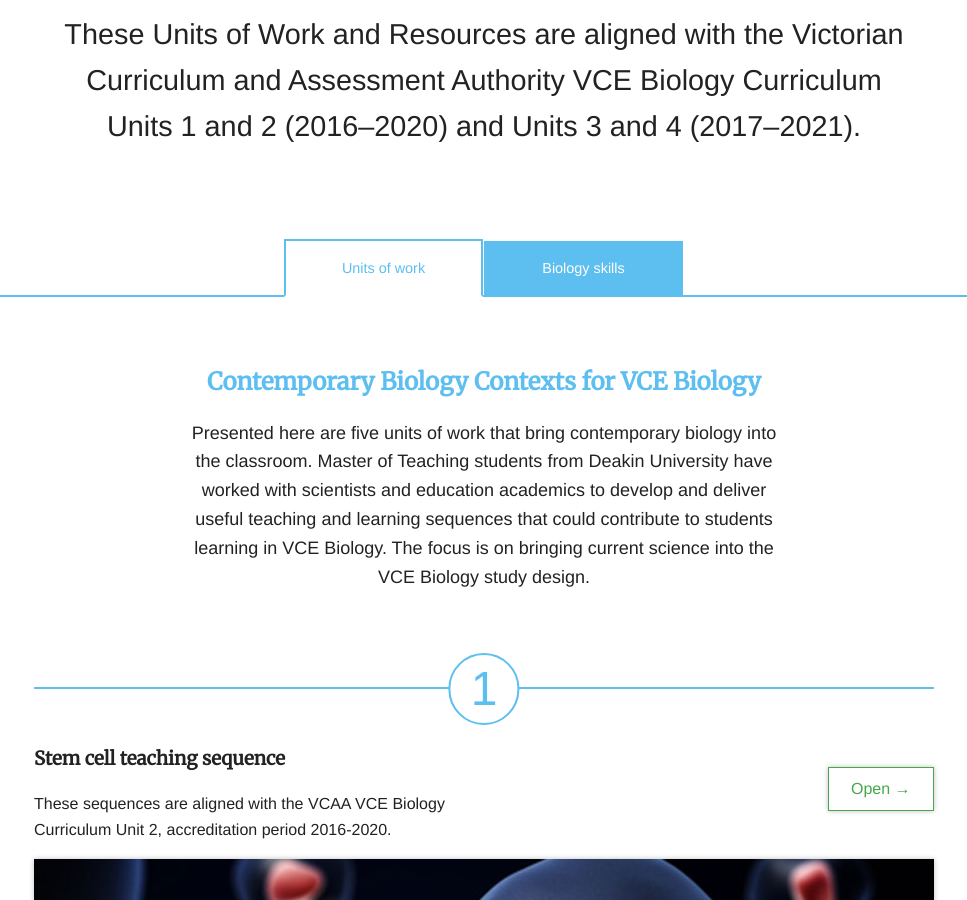
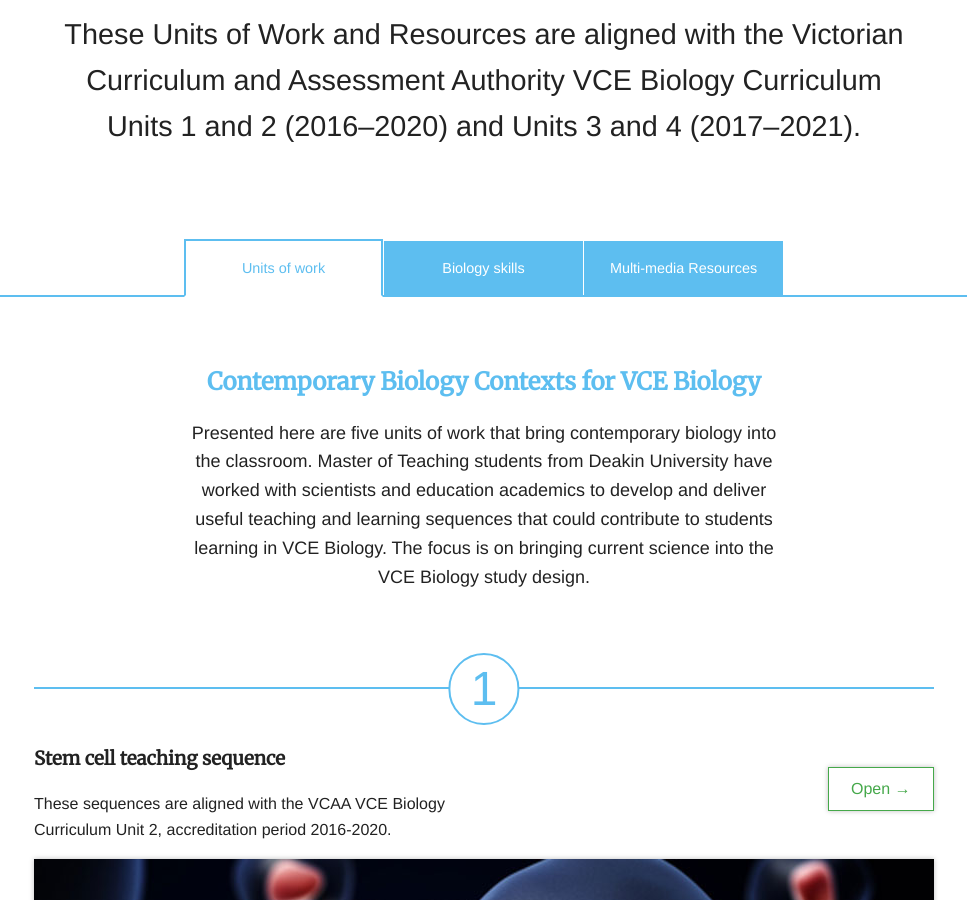
Before and after one commit to contemporaryVCEbiology/contemporaryVCEbiology, a Jekyll site: the page built from index.html, in a window 1280 px wide and 900 px high, scrolled down 695 px. Shown: the whole window, without its empty margins (156-1123 px from the left). Built offline with Jekyll 4.4.1, drawn with Linux system fonts in a browser that asks for light colours.

Commit message:
third tab

```diff
--- a/index.html
+++ b/index.html
@@ -15,6 +15,7 @@ title: Contemporary VCE Biology
     <ul class="tabs">
         <li><a href="#tab1" class="current">Units of work</a></li>
         <li><a href="#tab2">Biology skills</a></li>
+        <li><a href="#tab3">Multi-media Resources</a></li>
     </ul>
     <div id="tab1" class="tab current">
         <div class="container">
@@ -94,16 +95,19 @@ title: Contemporary VCE Biology
                 <a href="/fieldwork/"><img class="website" src="/img/fieldwork.jpg" alt="Screen shot of Fieldwork website"></a>
             </article>
             <!--
+
+            -->
+        </div>
+    </div>
+    <div id="tab3" class="tab">
+        <div class="container">
+            <header>
+                <h2>Multi-media Resources</h2>
+                <p>Presented here are a variety of multi-media resources that exemplify aspects of biology and provide a model for an engaging pedagogical strategy.</p>
+            </header>
             <article>
-                <div class="number"><span>3</span></div>
-                <div class="text">
-                    <h3>Multi-media resources</h3>
-                    <p>A variety of short multi-media productions suitable throughout VCE Biology.</p>
-                </div>
-                <a href="" class="goto button">Open</a>
                 <img class="website" src="/img/coming-soon.png" alt="Screen shot of ??">
             </article>
-            -->
         </div>
     </div>
 </main>
```
